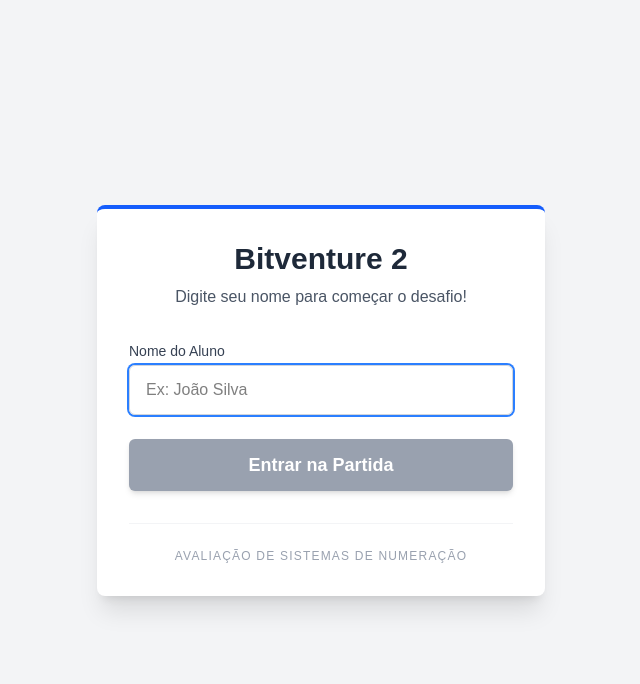
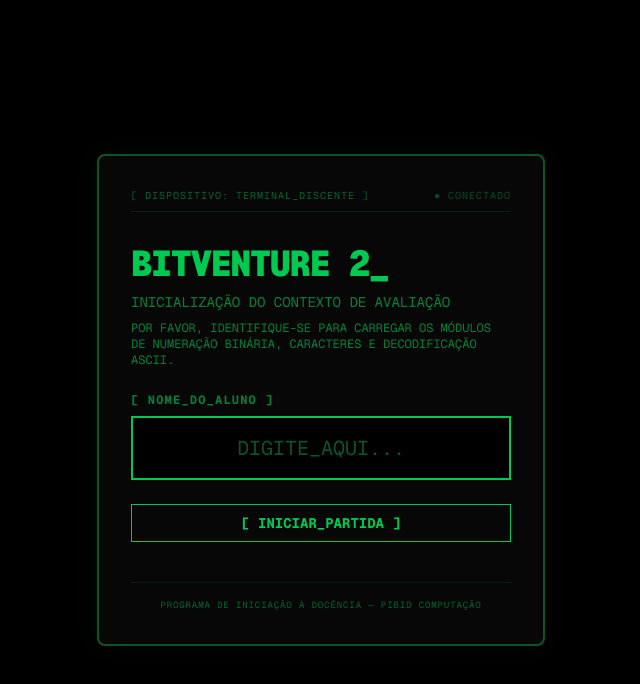
Before and after one commit to Bulovask/bitventure2, a Next.js app: page /aluno/entrar in a window 1280 px wide. Shown: the top 684 px of the page, without its empty margins (319-959 px from the left). Built offline with nearby package versions, Linux system fonts and the light colour scheme.

Commit message:
feat: melhorar a interface de entrada do aluno com novos componentes e estilos

```diff
--- a/src/app/aluno/entrar/page.tsx
+++ b/src/app/aluno/entrar/page.tsx
@@ -3,6 +3,7 @@
 import { useState } from 'react';
 import { useRouter } from 'next/navigation';
 import { useJogoStore } from "@/src/store/useGameStore";
+import { TerminalTitle, TerminalButton } from "@/src/components/UI";
 
 export default function EntrarPartida() {
   const [nome, setNome] = useState('');
@@ -49,53 +50,63 @@ export default function EntrarPartida() {
   };
 
   return (
-    <div className="min-h-screen flex items-center justify-center bg-gray-100 p-4">
-      <div className="max-w-md w-full bg-white rounded-lg shadow-xl p-8 border-t-4 border-blue-600">
-        <h1 className="text-3xl font-bold text-center text-gray-800 mb-2">Bitventure 2</h1>
-        <p className="text-center text-gray-600 mb-8">Digite seu nome para começar o desafio!</p>
+    <main className="min-h-screen flex items-center justify-center bg-black text-green-500 font-mono p-4">
+      <div className="max-w-md w-full bg-zinc-900/30 border-2 border-green-900 rounded-lg p-6 md:p-8 flex flex-col gap-6 relative shadow-[0_0_30px_rgba(34,197,94,0.05)]">
+
+        {/* Cabeçalho do Terminal Decoração */}
+        <div className="flex justify-between border-b border-green-900/30 pb-2 mb-2 text-[10px] uppercase tracking-widest text-green-800 select-none">
+          <div>[ DISPOSITIVO: TERMINAL_DISCENTE ]</div>
+          <div className="animate-pulse">● CONECTADO</div>
+        </div>
+
+        <div className="space-y-2">
+          <TerminalTitle
+            title="BITVENTURE 2"
+            subtitle="INICIALIZAÇÃO DO CONTEXTO DE AVALIAÇÃO"
+          />
+          <p className="text-xs text-green-700 uppercase">
+            Por favor, identifique-se para carregar os módulos de numeração binária, caracteres e decodificação ASCII.
+          </p>
+        </div>
 
         <form onSubmit={handleSubmit} className="space-y-6">
-          <div>
-            <label htmlFor="nome" className="block text-sm font-medium text-gray-700 mb-1">
-              Nome do Aluno
+          <div className="space-y-2">
+            <label htmlFor="nome" className="block text-xs uppercase tracking-widest text-green-700 font-bold">
+              [ NOME_DO_ALUNO ]
             </label>
             <input
               type="text"
               id="nome"
               value={nome}
               onChange={(e) => setNome(e.target.value)}
-              placeholder="Ex: João Silva"
+              placeholder="DIGITE_AQUI..."
               required
-              className="w-full px-4 py-3 border border-gray-300 rounded-md focus:outline-none focus:ring-2 focus:ring-blue-500 transition-all text-black"
+              disabled={loading}
+              className="w-full bg-black border-2 border-green-900 p-4 text-center text-xl font-mono text-green-400 focus:outline-none focus:border-green-500 transition-all uppercase placeholder-green-900"
               autoFocus
             />
           </div>
 
           {error && (
-            <div className="bg-red-50 text-red-600 p-3 rounded-md text-sm border border-red-200">
-              {error}
+            <div className="bg-red-950/20 text-red-500 p-3 rounded border border-red-900 text-xs font-mono uppercase tracking-wider">
+              [ ERRO_DE_CONEXÃO: {error} ]
             </div>
           )}
 
-          <button
+          <TerminalButton
+            label={loading ? "CONECTANDO..." : "INICIAR_PARTIDA"}
             type="submit"
             disabled={loading || !nome.trim()}
-            className={`w-full py-3 px-4 rounded-md text-white font-bold text-lg shadow-md transition-all ${
-              loading || !nome.trim()
-                ? 'bg-gray-400 cursor-not-allowed'
-                : 'bg-blue-600 hover:bg-blue-700 active:scale-[0.98]'
-            }`}
-          >
-            {loading ? 'Entrando...' : 'Entrar na Partida'}
-          </button>
+            className="w-full px-4 text-xs md:text-sm"
+          />
         </form>
 
-        <div className="mt-8 pt-6 border-t border-gray-100 text-center">
-          <p className="text-xs text-gray-400 uppercase tracking-widest">
-            Avaliação de Sistemas de Numeração
+        <div className="mt-4 pt-4 border-t border-green-900/30 text-center">
+          <p className="text-[9px] text-green-800 uppercase tracking-widest select-none">
+            PROGRAMA DE INICIAÇÃO À DOCÊNCIA — PIBID COMPUTAÇÃO
           </p>
         </div>
       </div>
-    </div>
+    </main>
   );
 }
```
Also changed, not shown: 1 other file (tests, documents, lock files or other folders).
